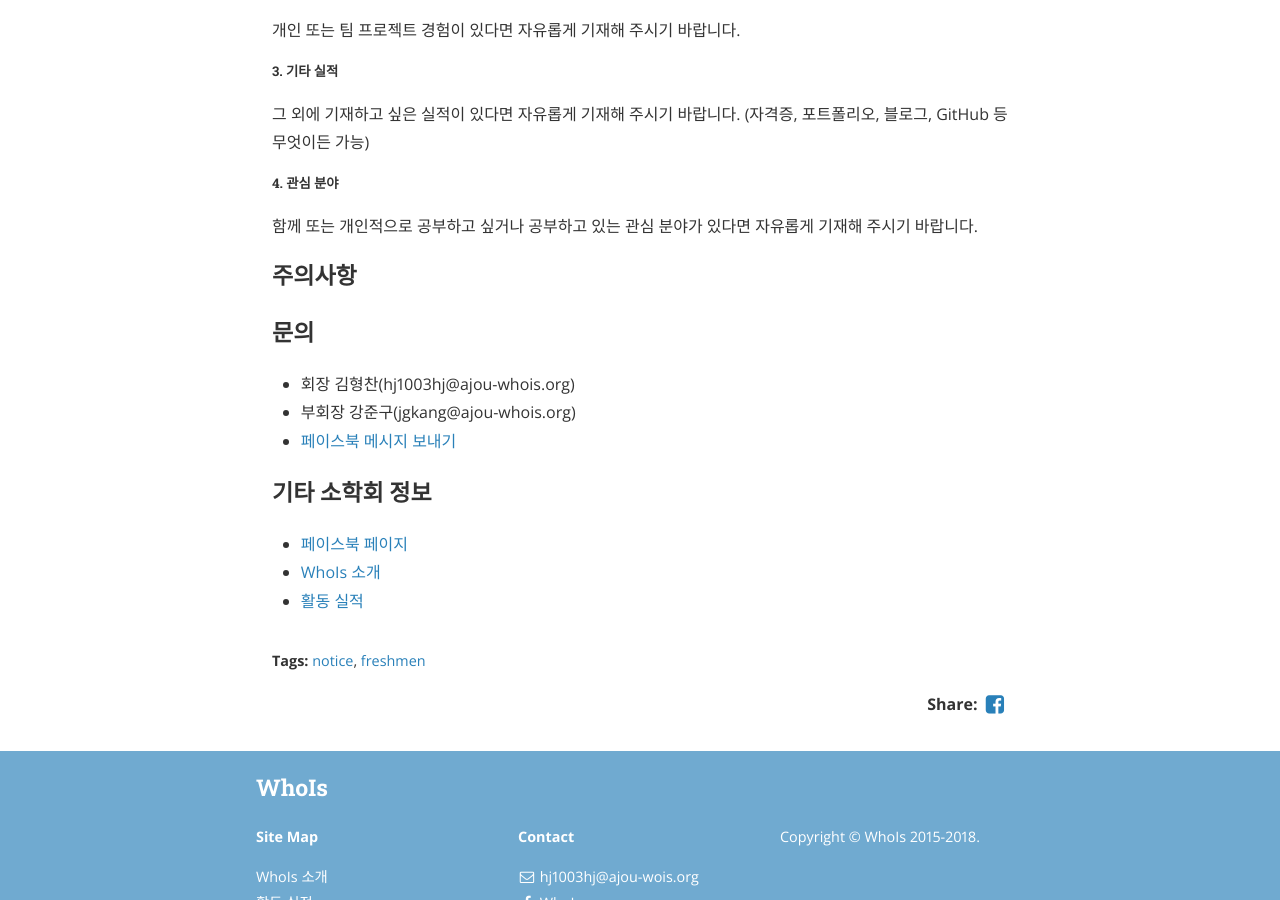
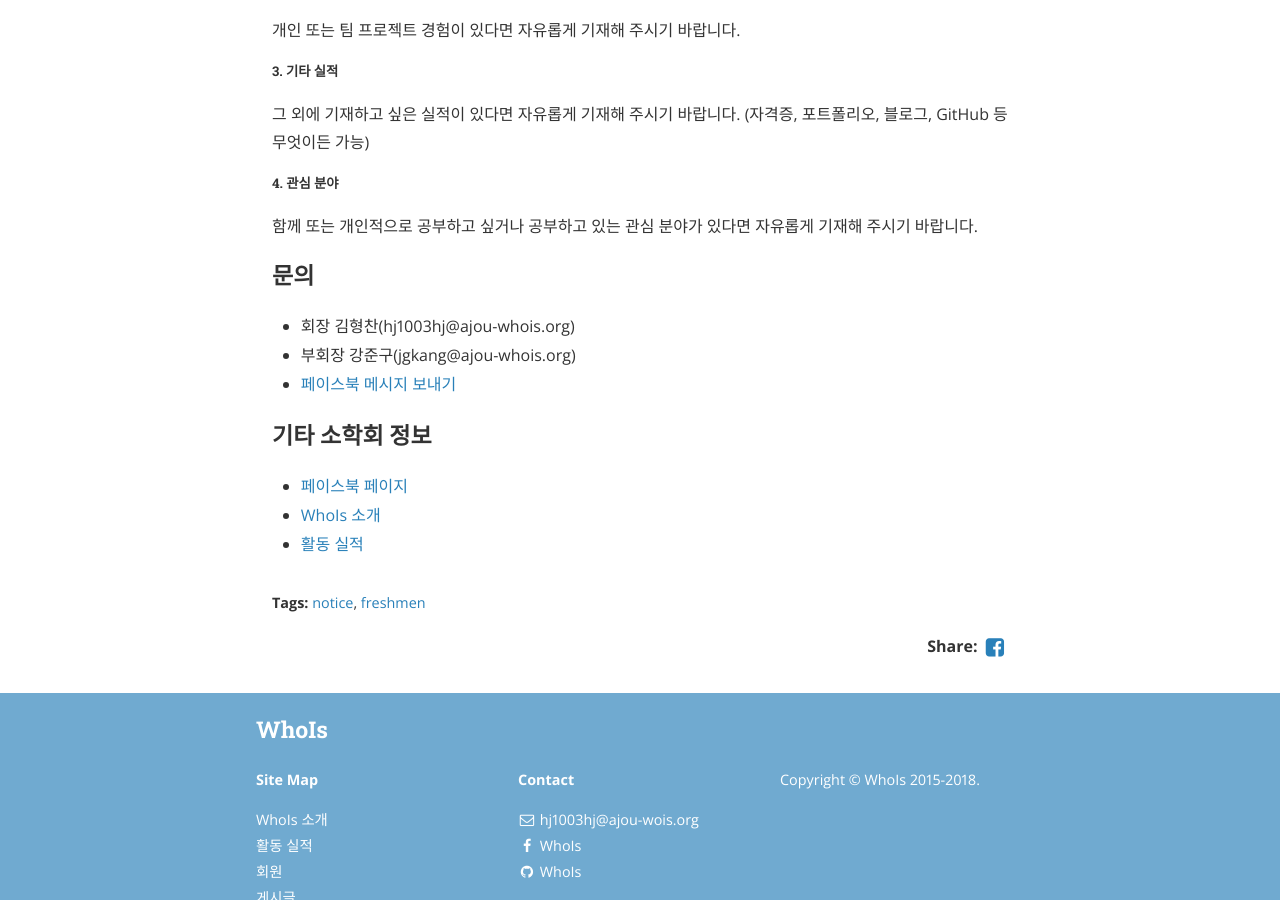
Before and after one commit to ajou-whois/ajou-whois.github.io, a Jekyll site: the page built from _posts/2018-02-26-2018-freshmen.md, in a window 1280 px wide and 900 px high, scrolled down 1834 px. Built offline with Jekyll 4.4.1, drawn with Linux system fonts in a browser that asks for light colours; nearby versions of some CDN libraries.

Commit message:
Update 2018 Freshmen

```diff
--- a/_posts/2018-02-26-2018-freshmen.md
+++ b/_posts/2018-02-26-2018-freshmen.md
@@ -60,8 +60,6 @@ IT 분야 각종 대회에 참가한 경험 또는 참가하여 수상하였다
 ##### 4. 관심 분야
 함께 또는 개인적으로 공부하고 싶거나 공부하고 있는 관심 분야가 있다면 자유롭게 기재해 주시기 바랍니다.
 
-### 주의사항
-
 ### 문의
 * 회장 김형찬(hj1003hj@ajou-whois.org)
 * 부회장 강준구(jgkang@ajou-whois.org)
```
